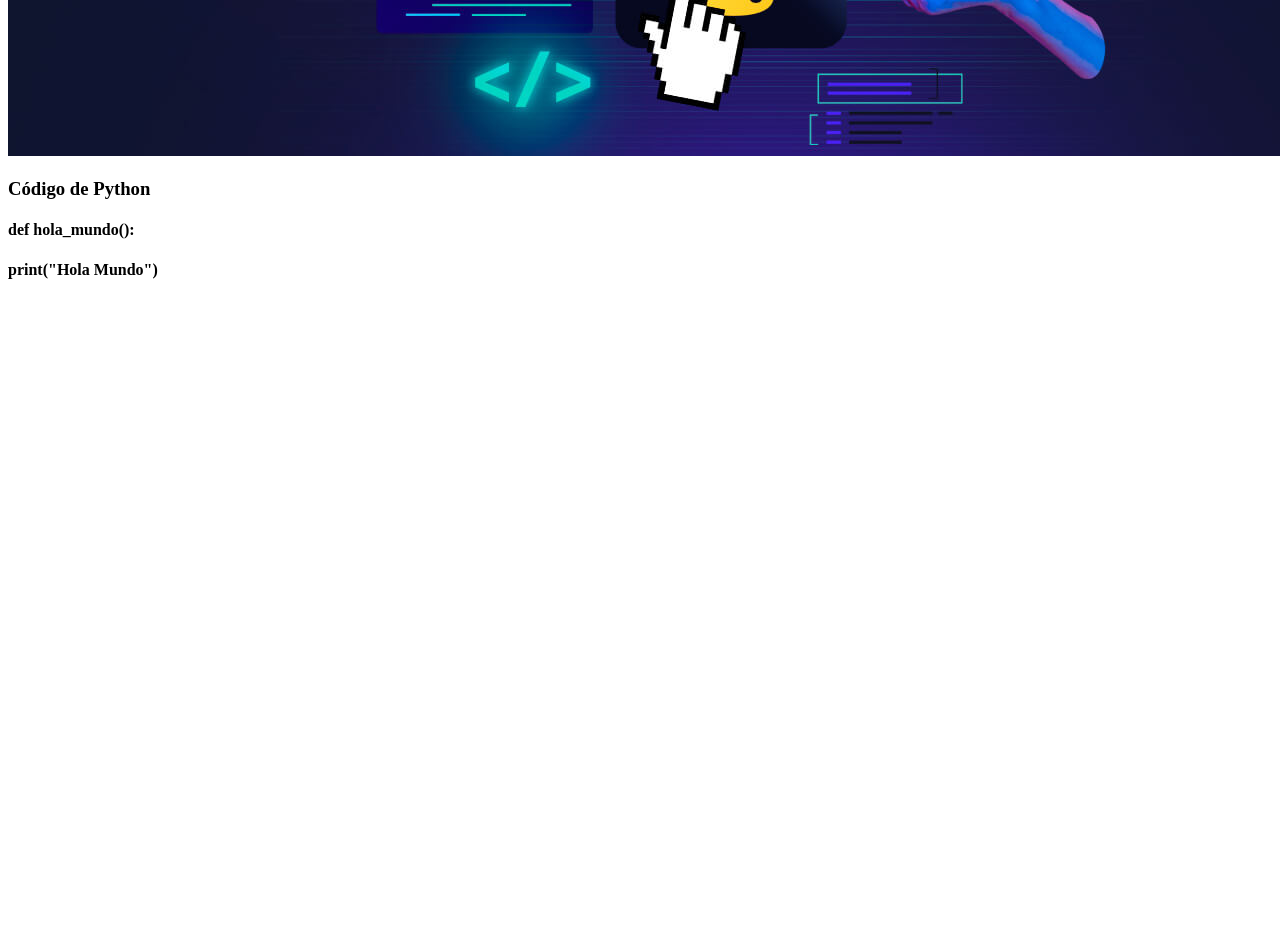
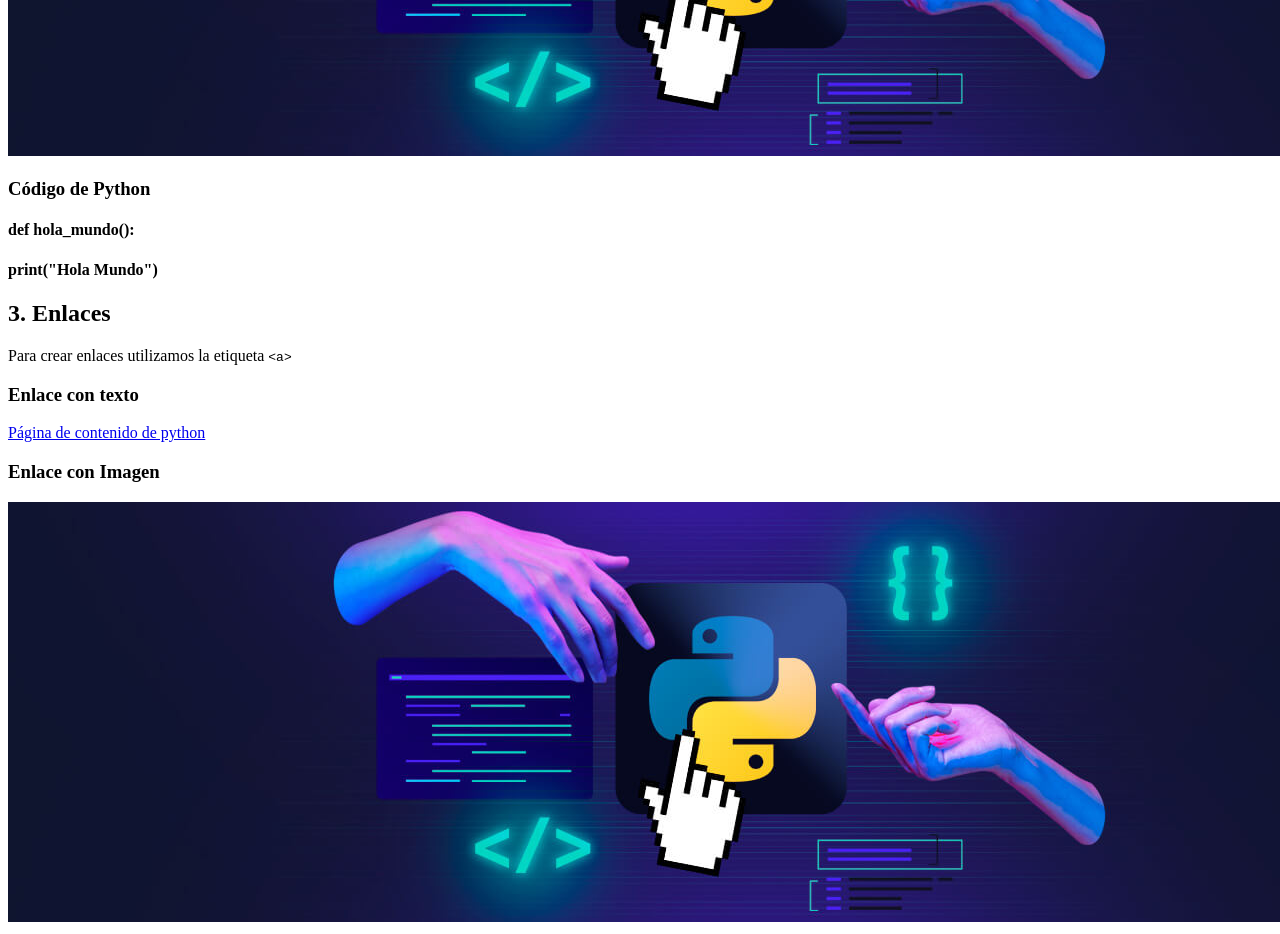
Before and after one commit to Camila-178/Clase2, a plain HTML site: page index.html in a window 1280 px wide. Shown: the part 1684-2618 px from the top of the page. Before the commit the page ends 1984 px from the top, so only its background shows below. Drawn offline with Linux system fonts and the light colour scheme.

Commit message:
Agregamos enlace

```diff
--- a/index.html
+++ b/index.html
@@ -26,9 +26,19 @@
         </section>
         <article>
             <h3>Código de Python</h3>
-            <h4> def hola_mundo():</h4>
+            <h4>def hola_mundo():</h4>
             <h4>print("Hola Mundo")</h4>
         </article>
-    </main>
+        <section>
+            <h2>3. Enlaces</h2>
+            <p>Para crear enlaces utilizamos la etiqueta <code>&lt;a&gt;</code></p>
+            <h3>Enlace con texto</h3>
+            <a href="https://www.pontia.tech/que-es-python-para-que-srive-y-como-se-usa/">Página de contenido de python</a>
+            <h3>Enlace con Imagen</h3>
+            <a href="https://www.pontia.tech/que-es-python-para-que-srive-y-como-se-usa/">
+                <img src="./Imagenes/python.jpg" alt="Imagen de pyhton">
+            </a>
+        </section>
+   </main>
 </body>
 </html>
```
